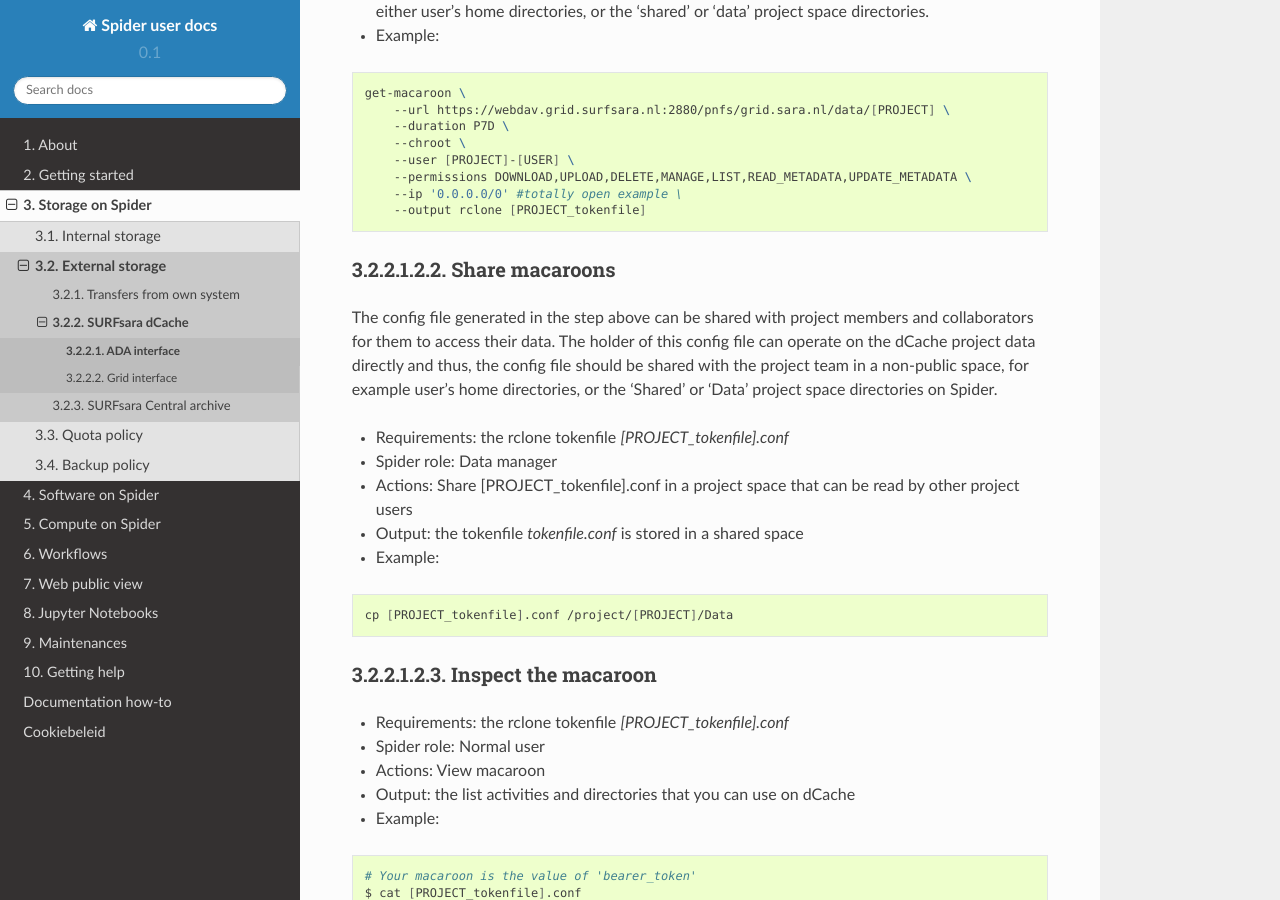
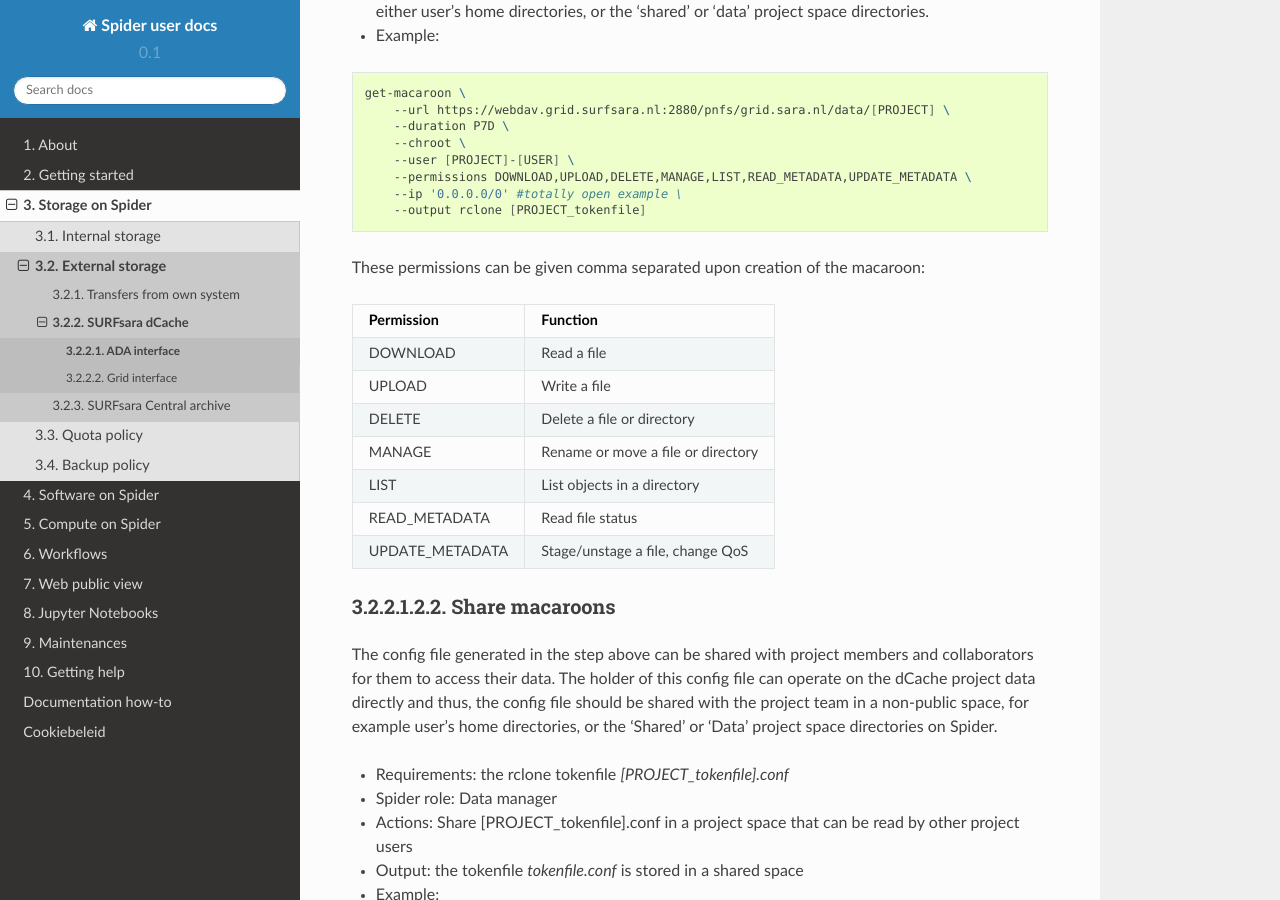
Before and after one commit to sara-nl/spiderdocs, a Sphinx documentation site: the page built from source/Pages/storage/ada-interface.rst, in a window 1280 px wide and 900 px high, scrolled down 1788 px. Built offline with Sphinx 7.4.7 and the Read the Docs theme 2.0.0, drawn with Linux system fonts in a browser that asks for light colours.

Commit message:
added permissions table

```diff
--- a/source/Pages/storage/ada-interface.rst
+++ b/source/Pages/storage/ada-interface.rst
@@ -78,6 +78,21 @@ Create a macaroon
         --permissions DOWNLOAD,UPLOAD,DELETE,MANAGE,LIST,READ_METADATA,UPDATE_METADATA \
         --ip '0.0.0.0/0' #totally open example \
         --output rclone [PROJECT_tokenfile]
+
+
+These permissions can be given comma separated upon creation of the macaroon:
+
+===================  ===============================
+Permission           Function
+===================  ===============================
+DOWNLOAD             Read a file
+UPLOAD               Write a file
+DELETE               Delete a file or directory
+MANAGE               Rename or move a file or directory
+LIST                 List objects in a directory
+READ_METADATA        Read file status
+UPDATE_METADATA      Stage/unstage a file, change QoS
+===================  ===============================
 
 
 Share macaroons
```
